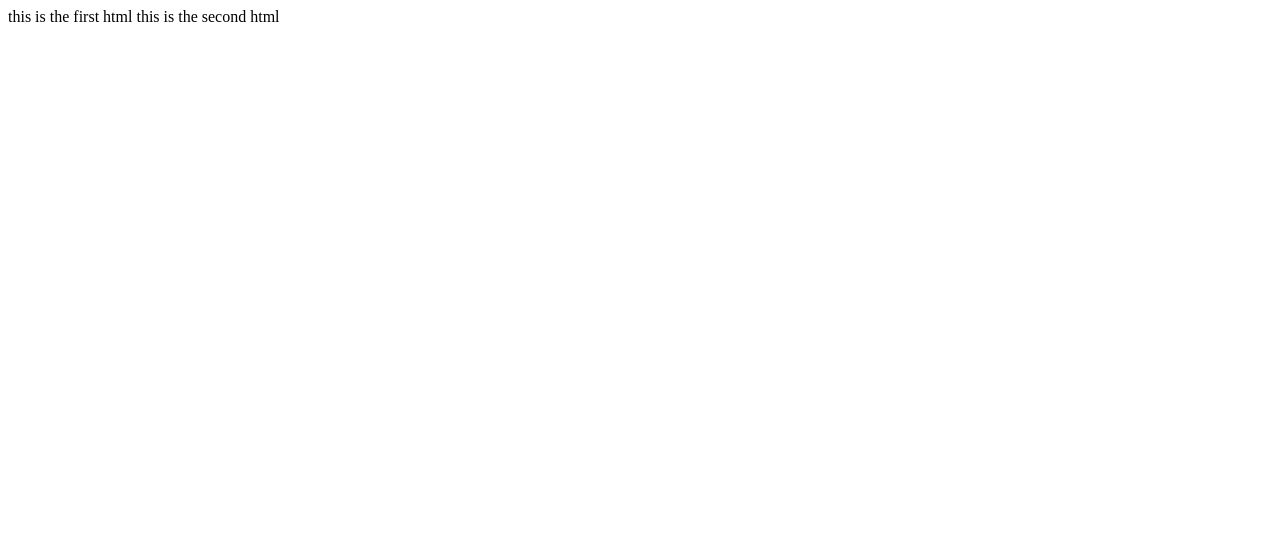
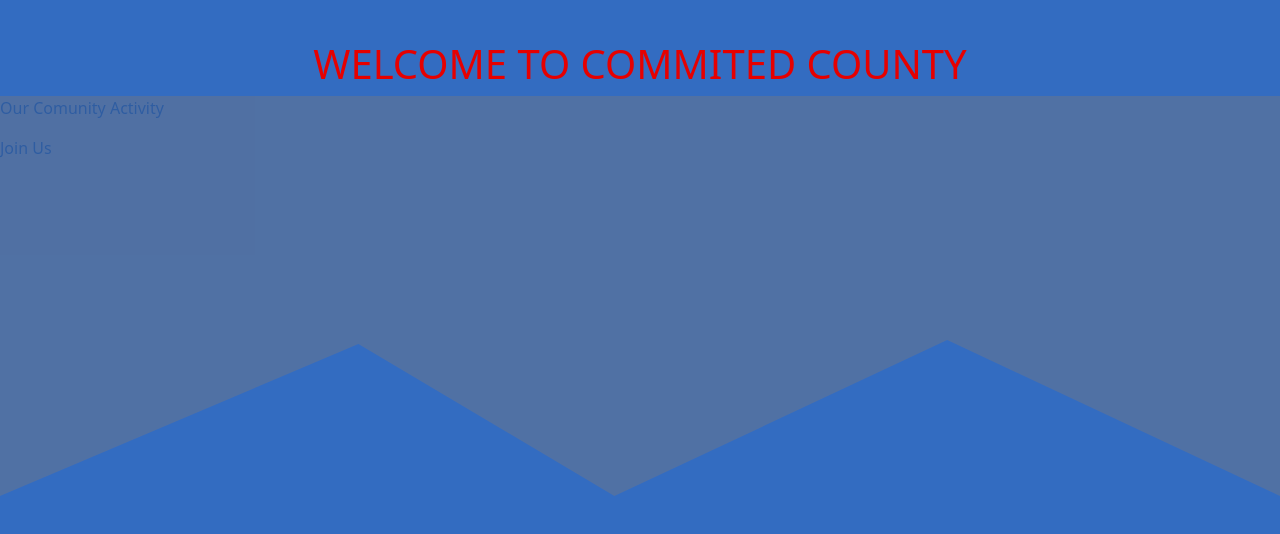
Before and after one commit to Haile94/first-git, a plain HTML site: page index.html in a window 1280 px wide. Drawn offline with nearby package versions, Linux system fonts and the light colour scheme.

Commit message:
html and scss is updaited

```diff
--- a/index.html
+++ b/index.html
@@ -1,2 +1,26 @@
- this is the first html
- this is the second html
+<!doctype html>
+<html lang="en">
+  <head>
+    <title>Title</title>
+    <!-- Required meta tags -->
+    <meta charset="utf-8">
+    <meta name="viewport" content="width=device-width, initial-scale=1, shrink-to-fit=no">
+
+    <!-- Bootstrap CSS v5.2.0-beta1 -->
+    <link rel="stylesheet" href="https://cdn.jsdelivr.net/npm/bootstrap@5.2.0-beta1/dist/css/bootstrap.min.css"  integrity="sha384-0evHe/X+R7YkIZDRvuzKMRqM+OrBnVFBL6DOitfPri4tjfHxaWutUpFmBp4vmVor" crossorigin="anonymous">
+    <link rel="stylesheet" href="style.css">
+  </head>
+  <body>
+         <header>
+              <h1> Welcome To Commited County </h1>
+    </header>
+   <contetnt>
+      <main id="card">
+         <p> Our Comunity Activity</p>
+           <span> Join Us </span>
+
+      </main>
+   </contetnt>
+
+  </body>
+</html>
--- /dev/null
+++ b/style.scss
@@ -0,0 +1,31 @@
+$headlines : rgb(230, 0, 0);
+$bacgcolor:rgba(23, 88, 185, 0.877);
+$headerfontfmly:Georgia, serif;
+$header-align:center;
+
+
+
+ body{
+   margin: 0;
+   background-color: $bacgcolor;
+
+ }
+
+ header h1{
+    color:$headlines;
+     text-align:$header-align;
+     margin-top:40px;
+     text-transform: uppercase;
+
+ }
+
+  main{
+
+     width: 100%;
+     height: 400px;
+     position: absolute;
+
+      background-color: rgba(247, 141, 2, 0.753);
+      clip-path: polygon(0% 0%, 100% 0%, 100% 100%, 74% 61%, 48% 100%, 28% 62%, 0 100%);
+      opacity: .2;
+  }
```
Also changed, not shown: style.css, 1 other file.
